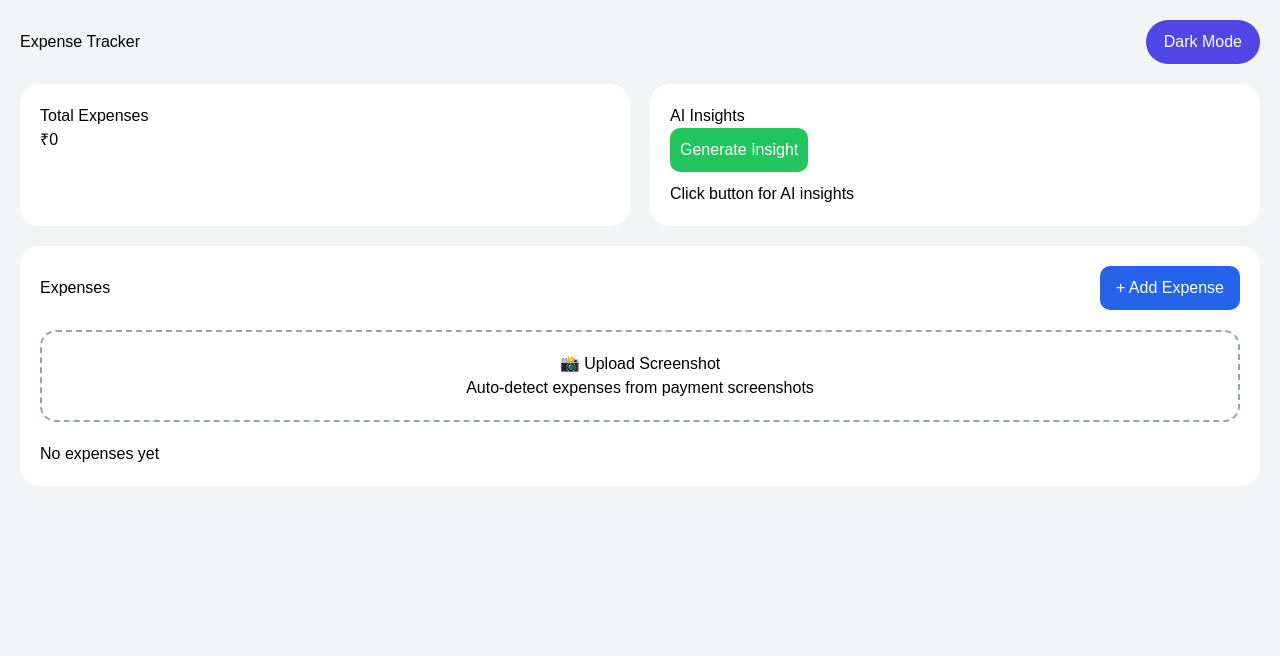
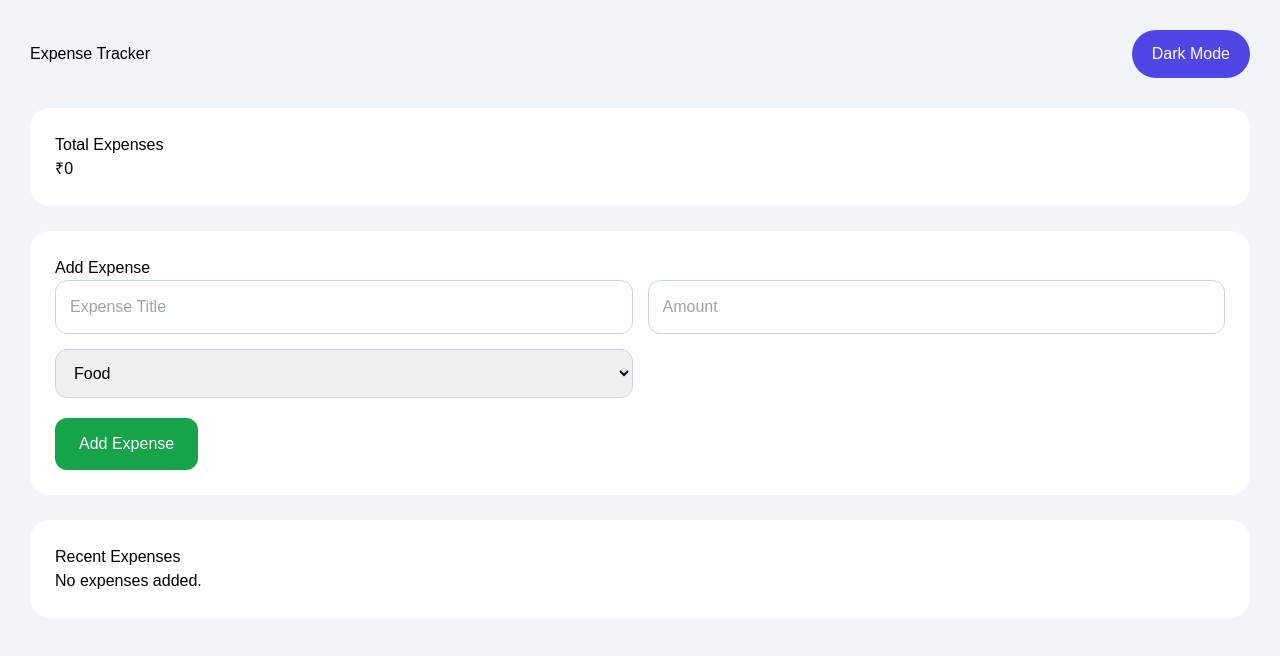
Before and after one commit to arunkumar6201/expense-tracker-web, a React (Vite) app: page / in a window 1280 px wide. Shown: the top 656 px of the page. Built offline with nearby package versions, Linux system fonts and the light colour scheme.

Commit message:
Update App.jsx

```diff
--- a/src/App.jsx
+++ b/src/App.jsx
@@ -1,161 +1,63 @@
-import { useState, useEffect, useRef } from "react";
+import { useState, useEffect } from "react";
 
-const CATEGORIES = [
-  { name: "Food", icon: "🍔", color: "#f97316" },
-  { name: "Transport", icon: "🚗", color: "#3b82f6" },
-  { name: "Shopping", icon: "🛍️", color: "#a855f7" },
-  { name: "Bills", icon: "⚡", color: "#ef4444" },
-  { name: "Entertainment", icon: "🎬", color: "#ec4899" },
-  { name: "Other", icon: "📦", color: "#6b7280" },
-];
+export default function App() {
+  const [darkMode, setDarkMode] = useState(false);
 
-const today = () => new Date().toISOString().split("T")[0];
+  const [expenses, setExpenses] = useState(() => {
+    const saved = localStorage.getItem("expenses");
 
-const fmtAmt = (n) =>
-  "₹" + Number(n).toLocaleString("en-IN", {
-    minimumFractionDigits: 0,
+    return saved ? JSON.parse(saved) : [];
   });
 
-export default function App() {
-  const [expenses, setExpenses] = useState([]);
-  const [darkMode, setDarkMode] = useState(false);
-  const [showForm, setShowForm] = useState(false);
-  const [editing, setEditing] = useState(null);
-  const [insight, setInsight] = useState("");
-
-  const [form, setForm] = useState({
-    amount: "",
-    category: "Food",
-    note: "",
-    date: today(),
-  });
-
-  const fileRef = useRef();
+  const [title, setTitle] = useState("");
+  const [amount, setAmount] = useState("");
+  const [category, setCategory] = useState("Food");
 
   useEffect(() => {
-    const saved = localStorage.getItem("expenses");
-    const theme = localStorage.getItem("darkMode");
-
-    if (saved) {
-      setExpenses(JSON.parse(saved));
-    }
-
-    if (theme === "true") {
-      setDarkMode(true);
-    }
-  }, []);
-
-  useEffect(() => {
-    localStorage.setItem("expenses", JSON.stringify(expenses));
+    localStorage.setItem(
+      "expenses",
+      JSON.stringify(expenses)
+    );
   }, [expenses]);
 
-  useEffect(() => {
-    localStorage.setItem("darkMode", darkMode);
-  }, [darkMode]);
-
   const addExpense = () => {
-    if (!form.amount || Number(form.amount) <= 0) {
-      alert("Enter valid amount");
-      return;
-    }
-
-    if (editing) {
-      const updated = expenses.map((e) =>
-        e.id === editing.id
-          ? {
-              ...e,
-              ...form,
-              amount: Number(form.amount),
-            }
-          : e
-      );
-
-      setExpenses(updated);
-      setEditing(null);
-    } else {
-      setExpenses([
-        {
-          id: Date.now(),
-          ...form,
-          amount: Number(form.amount),
-        },
-        ...expenses,
-      ]);
-    }
-
-    setForm({
-      amount: "",
-      category: "Food",
-      note: "",
-      date: today(),
-    });
-
-    setShowForm(false);
-  };
-
-  const deleteExpense = (id) => {
-    setExpenses(expenses.filter((e) => e.id !== id));
-  };
-
-  const editExpense = (exp) => {
-    setEditing(exp);
-    setForm({
-      amount: exp.amount,
-      category: exp.category,
-      note: exp.note,
-      date: exp.date,
-    });
-    setShowForm(true);
-  };
-
-  const total = expenses.reduce((sum, e) => sum + e.amount, 0);
-
-  const categoryTotals = CATEGORIES.map((c) => ({
-    ...c,
-    total: expenses
-      .filter((e) => e.category === c.name)
-      .reduce((s, e) => s + e.amount, 0),
-  })).filter((c) => c.total > 0);
-
-  const getInsight = () => {
-    if (total === 0) {
-      setInsight("No expenses added yet.");
-      return;
-    }
-
-    const top = categoryTotals.sort((a, b) => b.total - a.total)[0];
-
-    setInsight(
-      `You spent the most on ${top.name} (${fmtAmt(
-        top.total
-      )}). Try reducing unnecessary expenses this week.`
-    );
-  };
-
-  const fakeUpload = (file) => {
-    if (!file) return;
+    if (!title || !amount) return;
 
     setExpenses([
       {
         id: Date.now(),
-        amount: 250,
-        category: "Food",
-        note: "Detected from screenshot",
-        date: today(),
+        title,
+        amount: Number(amount),
+        category,
       },
       ...expenses,
     ]);
 
-    alert("Screenshot scanned successfully");
+    setTitle("");
+    setAmount("");
+    setCategory("Food");
   };
+
+  const deleteExpense = (id) => {
+    setExpenses(
+      expenses.filter((e) => e.id !== id)
+    );
+  };
+
+  const total = expenses.reduce(
+    (a, b) => a + b.amount,
+    0
+  );
 
   return (
     <div
       style={{
         minHeight: "100vh",
-        background: darkMode ? "#0f172a" : "#f3f4f6",
+        padding: "30px",
+        background: darkMode
+          ? "#0f172a"
+          : "#f1f5f9",
         color: darkMode ? "white" : "black",
-        padding: 20,
         fontFamily: "Arial",
       }}
     >
@@ -164,292 +66,182 @@ export default function App() {
           display: "flex",
           justifyContent: "space-between",
           alignItems: "center",
-          marginBottom: 20,
+          marginBottom: "30px",
         }}
       >
-        <h1 style={{ margin: 0 }}>Expense Tracker</h1>
+        <h1>Expense Tracker</h1>
 
         <button
-          onClick={() => setDarkMode(!darkMode)}
+          onClick={() =>
+            setDarkMode(!darkMode)
+          }
           style={{
-            padding: "10px 18px",
             border: "none",
-            borderRadius: 30,
+            padding: "12px 20px",
+            borderRadius: "30px",
             background: "#4f46e5",
             color: "white",
             cursor: "pointer",
           }}
         >
-          {darkMode ? "Light Mode" : "Dark Mode"}
+          {darkMode
+            ? "Light Mode"
+            : "Dark Mode"}
         </button>
       </div>
 
       <div
         style={{
-          display: "grid",
-          gridTemplateColumns: "1fr 1fr",
-          gap: 20,
-          marginBottom: 20,
-        }}
-      >
-        <div
-          style={{
-            background: darkMode ? "#1e293b" : "white",
-            padding: 20,
-            borderRadius: 20,
+          background: darkMode
+            ? "#1e293b"
+            : "white",
+          padding: "25px",
+          borderRadius: "20px",
+          marginBottom: "25px",
         }}
       >
         <h2>Total Expenses</h2>
-          <h1>{fmtAmt(total)}</h1>
+
+        <h1>
+          ₹
+          {total.toLocaleString("en-IN")}
+        </h1>
       </div>
 
       <div
         style={{
-            background: darkMode ? "#1e293b" : "white",
-            padding: 20,
-            borderRadius: 20,
+          background: darkMode
+            ? "#1e293b"
+            : "white",
+          padding: "25px",
+          borderRadius: "20px",
+          marginBottom: "25px",
         }}
       >
-          <h2>AI Insights</h2>
-
-          <button
-            onClick={getInsight}
-            style={{
-              padding: 10,
-              borderRadius: 10,
-              border: "none",
-              background: "#22c55e",
-              color: "white",
-              cursor: "pointer",
-              marginBottom: 10,
-            }}
-          >
-            Generate Insight
-          </button>
-
-          <p>{insight || "Click button for AI insights"}</p>
-        </div>
-      </div>
+        <h2>Add Expense</h2>
 
         <div
           style={{
-          background: darkMode ? "#1e293b" : "white",
-          padding: 20,
-          borderRadius: 20,
-          marginBottom: 20,
-        }}
-      >
-        <div
-          style={{
-            display: "flex",
-            justifyContent: "space-between",
-            alignItems: "center",
-            marginBottom: 20,
-          }}
-        >
-          <h2>Expenses</h2>
-
-          <button
-            onClick={() => {
-              setShowForm(true);
-              setEditing(null);
-            }}
-            style={{
-              padding: "10px 16px",
-              border: "none",
-              borderRadius: 10,
-              background: "#2563eb",
-              color: "white",
-              cursor: "pointer",
-            }}
-          >
-            + Add Expense
-          </button>
-        </div>
-
-        {showForm && (
-          <div
-            style={{
             display: "grid",
-              gridTemplateColumns: "1fr 1fr",
-              gap: 10,
-              marginBottom: 20,
+            gridTemplateColumns:
+              "1fr 1fr",
+            gap: "15px",
           }}
         >
           <input
-              placeholder="Amount"
-              type="number"
-              value={form.amount}
+            placeholder="Expense Title"
+            value={title}
             onChange={(e) =>
-                setForm({ ...form, amount: e.target.value })
+              setTitle(e.target.value)
             }
             style={inputStyle}
           />
 
           <input
-              placeholder="Note"
-              value={form.note}
-              onChange={(e) => setForm({ ...form, note: e.target.value })}
+            placeholder="Amount"
+            type="number"
+            value={amount}
+            onChange={(e) =>
+              setAmount(e.target.value)
+            }
             style={inputStyle}
           />
 
           <select
-              value={form.category}
+            value={category}
             onChange={(e) =>
-                setForm({ ...form, category: e.target.value })
+              setCategory(e.target.value)
             }
             style={inputStyle}
           >
-              {CATEGORIES.map((c) => (
-                <option key={c.name}>{c.name}</option>
-              ))}
+            <option>Food</option>
+            <option>Travel</option>
+            <option>Shopping</option>
+            <option>Bills</option>
+            <option>Business</option>
           </select>
-
-            <input
-              type="date"
-              value={form.date}
-              onChange={(e) => setForm({ ...form, date: e.target.value })}
-              style={inputStyle}
-            />
+        </div>
 
         <button
           onClick={addExpense}
           style={{
-                padding: 12,
+            marginTop: "20px",
             border: "none",
-                borderRadius: 10,
+            padding: "14px 24px",
+            borderRadius: "12px",
             background: "#16a34a",
             color: "white",
             cursor: "pointer",
           }}
         >
-              {editing ? "Update Expense" : "Save Expense"}
+          Add Expense
         </button>
-          </div>
-        )}
-
-        <div
-          style={{
-            marginBottom: 20,
-            padding: 20,
-            borderRadius: 16,
-            border: "2px dashed #94a3b8",
-            textAlign: "center",
-            cursor: "pointer",
-          }}
-          onClick={() => fileRef.current.click()}
-        >
-          <h3>📸 Upload Screenshot</h3>
-          <p>Auto-detect expenses from payment screenshots</p>
-
-          <input
-            type="file"
-            ref={fileRef}
-            style={{ display: "none" }}
-            accept="image/*"
-            onChange={(e) => fakeUpload(e.target.files[0])}
-          />
-        </div>
-
-        {categoryTotals.length > 0 && (
-          <div style={{ marginBottom: 20 }}>
-            <h2>Category Spending</h2>
-
-            {categoryTotals.map((c) => (
-              <div key={c.name} style={{ marginBottom: 10 }}>
-                <div
-                  style={{
-                    display: "flex",
-                    justifyContent: "space-between",
-                    marginBottom: 4,
-                  }}
-                >
-                  <span>
-                    {c.icon} {c.name}
-                  </span>
-                  <span>{fmtAmt(c.total)}</span>
       </div>
 
       <div
         style={{
-                    background: darkMode ? "#334155" : "#e5e7eb",
-                    height: 10,
-                    borderRadius: 20,
+          background: darkMode
+            ? "#1e293b"
+            : "white",
+          padding: "25px",
+          borderRadius: "20px",
         }}
       >
-                  <div
-                    style={{
-                      width: `${(c.total / total) * 100}%`,
-                      background: c.color,
-                      height: "100%",
-                      borderRadius: 20,
-                    }}
-                  />
-                </div>
-              </div>
-            ))}
-          </div>
-        )}
+        <h2>Recent Expenses</h2>
 
         {expenses.length === 0 ? (
-          <p>No expenses yet</p>
+          <p>No expenses added.</p>
         ) : (
-          expenses.map((exp) => (
+          expenses.map((expense) => (
             <div
-              key={exp.id}
+              key={expense.id}
               style={{
-                background: darkMode ? "#334155" : "#f3f4f6",
-                padding: 16,
-                borderRadius: 16,
-                marginBottom: 12,
+                marginTop: "15px",
+                padding: "18px",
+                borderRadius: "14px",
+                background: darkMode
+                  ? "#334155"
+                  : "#e2e8f0",
                 display: "flex",
-                justifyContent: "space-between",
+                justifyContent:
+                  "space-between",
                 alignItems: "center",
               }}
             >
               <div>
-                <h3 style={{ margin: 0 }}>
-                  {CATEGORIES.find((c) => c.name === exp.category)?.icon} {exp.note}
+                <h3>{expense.title}</h3>
+
+                <p>{expense.category}</p>
+              </div>
+
+              <div
+                style={{
+                  display: "flex",
+                  gap: "15px",
+                  alignItems: "center",
+                }}
+              >
+                <h3>
+                  ₹{expense.amount}
                 </h3>
 
-                <p style={{ margin: "5px 0" }}>
-                  {exp.category} • {exp.date}
-                </p>
-              </div>
-
-              <div style={{ textAlign: "right" }}>
-                <h3 style={{ margin: 0 }}>{fmtAmt(exp.amount)}</h3>
-
-                <div style={{ marginTop: 8 }}>
                 <button
-                    onClick={() => editExpense(exp)}
-                    style={{
-                      marginRight: 8,
-                      border: "none",
-                      background: "#2563eb",
-                      color: "white",
-                      padding: "6px 10px",
-                      borderRadius: 8,
-                      cursor: "pointer",
-                    }}
-                  >
-                    Edit
-                  </button>
-
-                  <button
-                    onClick={() => deleteExpense(exp.id)}
+                  onClick={() =>
+                    deleteExpense(
+                      expense.id
+                    )
+                  }
                   style={{
                     border: "none",
-                      background: "#dc2626",
+                    background: "red",
                     color: "white",
-                      padding: "6px 10px",
-                      borderRadius: 8,
+                    padding: "8px 12px",
+                    borderRadius: "10px",
                     cursor: "pointer",
                   }}
                 >
                   Delete
                 </button>
-                </div>
               </div>
             </div>
           ))
@@ -460,9 +252,8 @@ export default function App() {
 }
 
 const inputStyle = {
-  padding: 12,
-  borderRadius: 10,
+  padding: "14px",
+  borderRadius: "12px",
   border: "1px solid #cbd5e1",
   width: "100%",
-  boxSizing: "border-box",
 };
```
Lines whose indentation alone changed are shown as unchanged.
